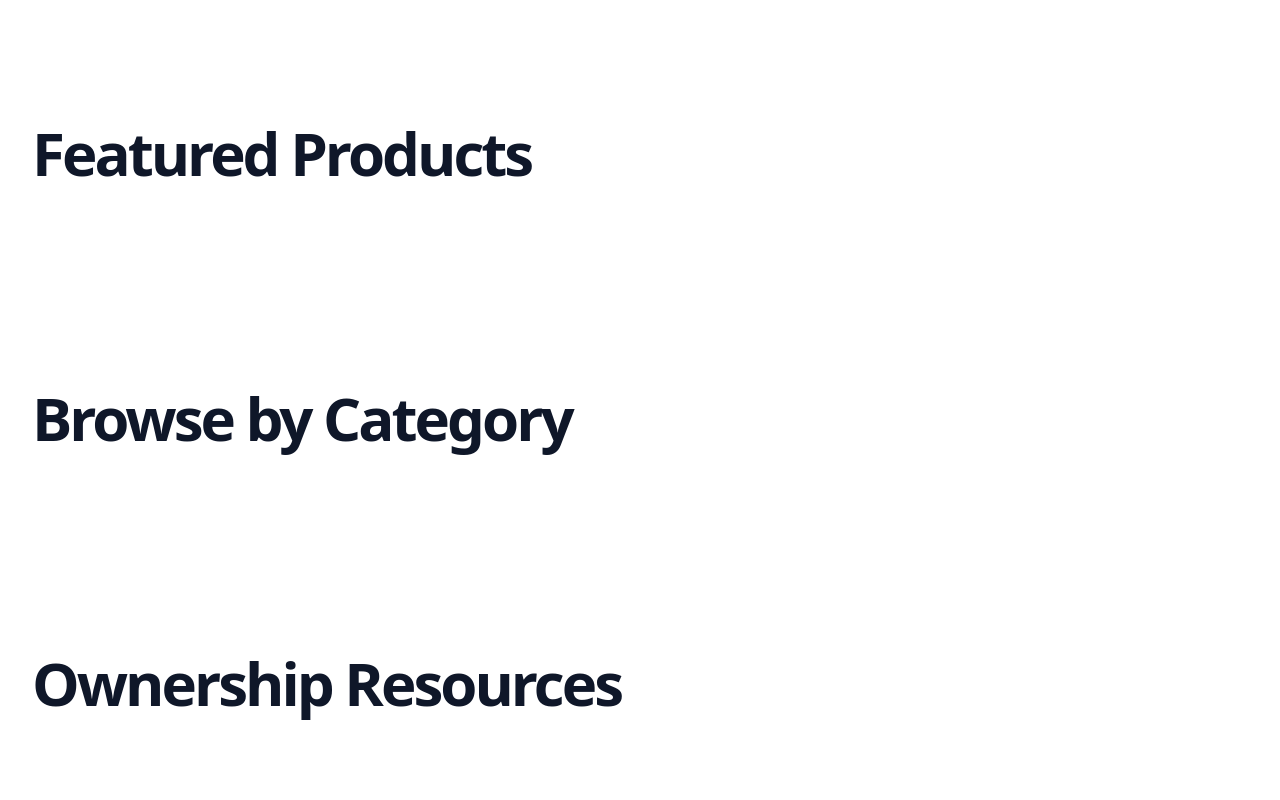
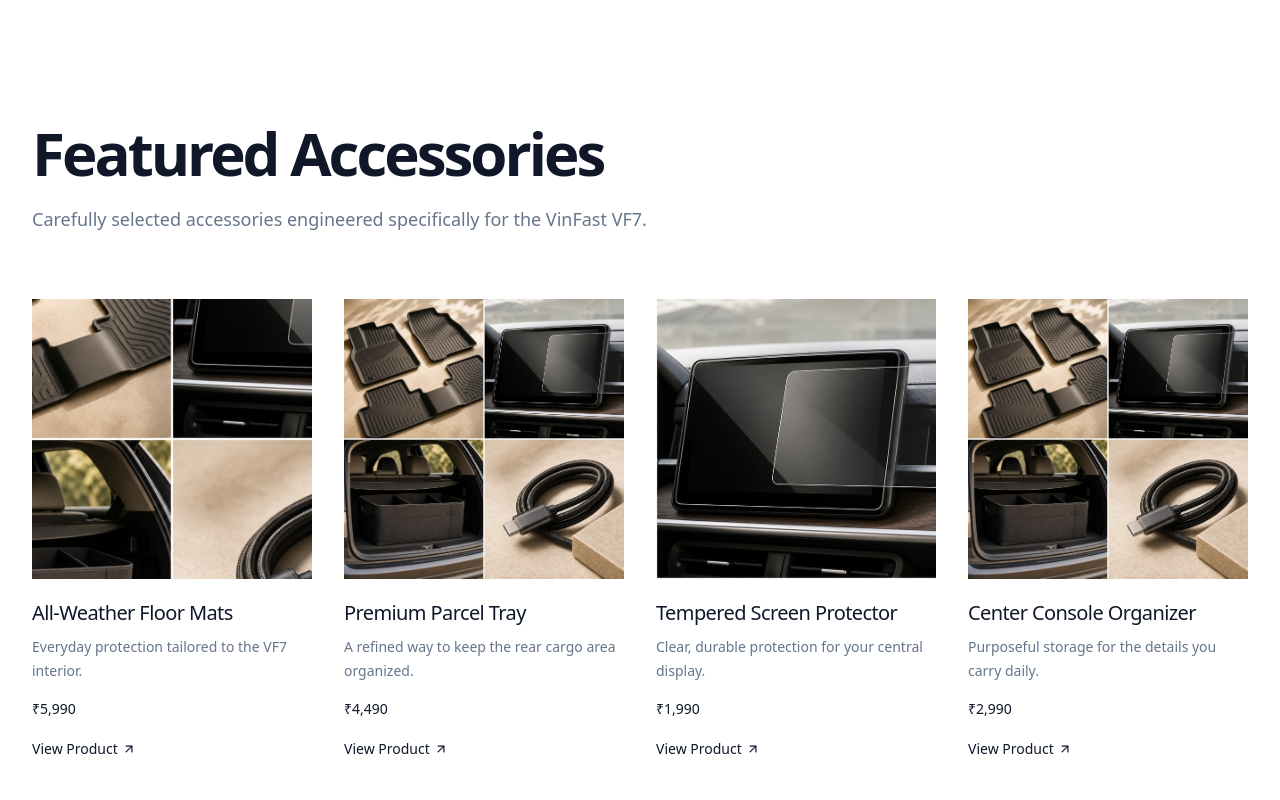
Before and after one commit to keshavprawal/factor-one, a Next.js app in the folder apps/web/: page /vehicles/vf7 in a window 1280 px wide. Shown: the part 1560-2360 px from the top of the page. Built offline with nearby package versions, Linux system fonts and the light colour scheme.

Commit message:
feat(vehicle): add featured products section

```diff
--- a/apps/web/src/app/vehicles/vf7/page.tsx
+++ b/apps/web/src/app/vehicles/vf7/page.tsx
@@ -1,6 +1,7 @@
 import type { Metadata } from 'next';
 import Image from 'next/image';
 import { Container } from '@/components/layout/container';
+import { ProductCard } from '@/components/product/product-card';
 import { Button } from '@/components/ui/button';
 import { ScrollLink } from '@/components/ui/scroll-link';
 
@@ -8,6 +9,37 @@
   title: 'VinFast VF7',
   description: 'Factor One products engineered for the VinFast VF7.',
 };
+
+const featuredProducts = [
+  {
+    name: 'All-Weather Floor Mats',
+    description: 'Everyday protection tailored to the VF7 interior.',
+    price: '₹5,990',
+    href: '/vehicles/vf7/products/all-weather-floor-mats',
+    image: '/images/essentials/floor-mats.jpg',
+  },
+  {
+    name: 'Premium Parcel Tray',
+    description: 'A refined way to keep the rear cargo area organized.',
+    price: '₹4,490',
+    href: '/vehicles/vf7/products/premium-parcel-tray',
+    image: '/images/essentials/trunk-organizer.jpg',
+  },
+  {
+    name: 'Tempered Screen Protector',
+    description: 'Clear, durable protection for your central display.',
+    price: '₹1,990',
+    href: '/vehicles/vf7/products/tempered-screen-protector',
+    image: '/images/essentials/screen-protector.jpg',
+  },
+  {
+    name: 'Center Console Organizer',
+    description: 'Purposeful storage for the details you carry daily.',
+    price: '₹2,990',
+    href: '/vehicles/vf7/products/center-console-organizer',
+    image: '/images/essentials/trunk-organizer.jpg',
+  },
+];
 
 export default function VF7Page() {
   return (
@@ -88,9 +120,18 @@
 
       <section id="featured-products" className="scroll-mt-[4.5rem] section-space" aria-labelledby="featured-products-heading">
         <Container>
-          <h2 id="featured-products-heading" className="text-balance text-4xl font-semibold tracking-[-0.05em] sm:text-5xl lg:text-6xl">
-            Featured Products
-          </h2>
+          <div className="max-w-2xl">
+            <h2 id="featured-products-heading" className="text-balance text-4xl font-semibold tracking-[-0.05em] sm:text-5xl lg:text-6xl">
+              Featured Accessories
+            </h2>
+            <p className="mt-5 text-lg leading-8 text-muted-foreground">Carefully selected accessories engineered specifically for the VinFast VF7.</p>
+          </div>
+
+          <div className="mt-14 grid gap-10 md:grid-cols-2 lg:mt-16 lg:grid-cols-4 lg:gap-8">
+            {featuredProducts.map((product) => (
+              <ProductCard key={product.name} {...product} />
+            ))}
+          </div>
         </Container>
       </section>
 
```
